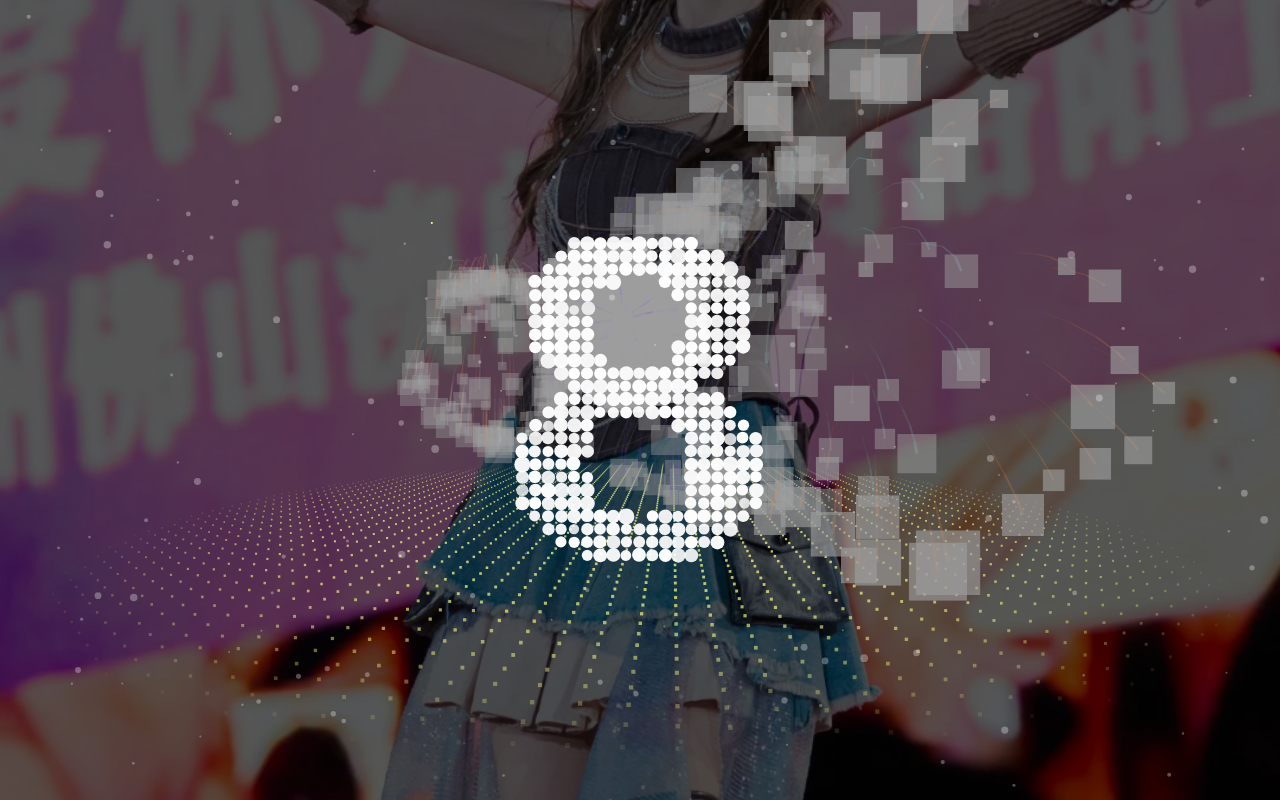
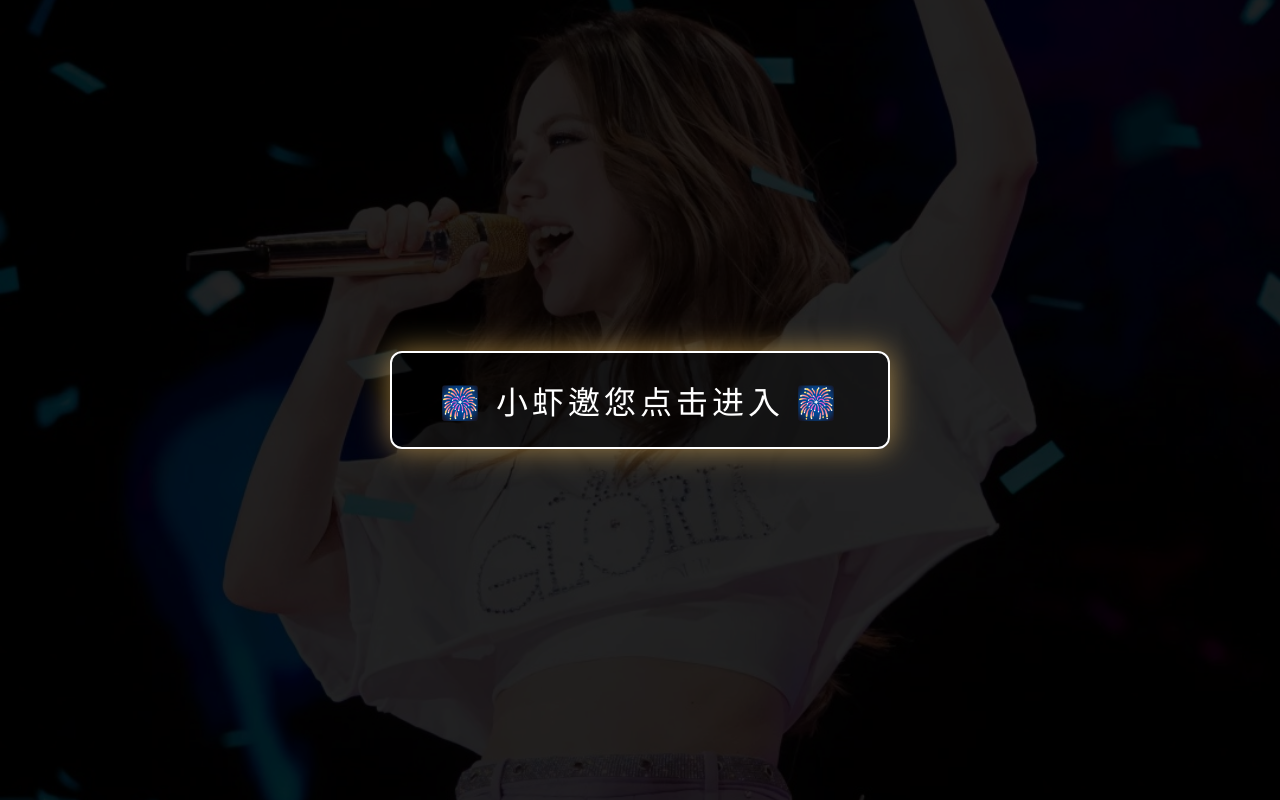
Before and after one commit to yingxia010315-tech/newyear2026, a plain HTML site: page index.html in a window 1280 px wide. Drawn offline with Linux system fonts and the light colour scheme.

Commit message:
Update index.html

```diff
--- a/index.html
+++ b/index.html
@@ -26,6 +26,34 @@ html,body{
   background:rgba(0,0,0,0.65); /* ⭐ 数值越大越暗 */
   pointer-events:none;
 }
+.start-screen{
+  position:fixed;
+  inset:0;
+  z-index:100000;
+  display:flex;
+  align-items:center;
+  justify-content:center;
+  background:rgba(0,0,0,0.6);
+}
+
+.start-btn{
+  padding:24px 48px;
+  font-size:32px;
+  color:#fff;
+  border:2px solid #fff;
+  border-radius:12px;
+  cursor:pointer;
+  letter-spacing:4px;
+  background:rgba(0,0,0,0.4);
+  box-shadow:0 0 30px rgba(255,200,100,0.6);
+  transition:all .3s;
+}
+
+.start-btn:hover{
+  transform:scale(1.1);
+  box-shadow:0 0 50px rgba(255,220,150,1);
+}
+
 </style>
 
 </head>
@@ -35,13 +63,9 @@ html,body{
 <canvas id="canvas" style="position:absolute;width:100%;height:100%;z-index:8888" width="1357" height="954"></canvas>
 <canvas style="position:absolute;width:100%;height:100%;z-index:9999" class="canvas" width="1357" height="954"></canvas>
 <audio id="bgm" src="music/bgm.mp3" loop preload="auto"></audio>
-<div id="startBtn"
-     style="
-       position:fixed;
-       inset:0;
-       z-index:100000;
-       cursor:pointer;
-     ">
+
+<div id="startBtn" class="start-screen">
+  <div class="start-btn">🎆 小虾邀您点击进入 🎆</div>
 </div>
 
 <div class="overlay">
@@ -55,6 +79,7 @@ html,body{
   </div>
 </div>
 <script>
+let started = false; // ⭐ 是否已进入
 function initVars(){
 
 	pi=Math.PI;
@@ -321,6 +346,11 @@ function draw(){
 }
 
 function frame(){
+
+	if (!started) {
+		requestAnimationFrame(frame);
+		return;
+	}
 
 	if(frames>100000){
 		seedTimer=0;
@@ -998,8 +1028,11 @@ S.Shape = (function () {
   }
 }());
 
+function startCountdown() {
+  S.init();
+}
 
-S.init();
+// S.init();
 const bgImages = [
   'images/bg1.jpg',
   'images/bg2.jpg',
@@ -1026,24 +1059,45 @@ const bg = document.getElementById('bg-slideshow');
 bg.style.backgroundImage = `url(${bgImages[0]})`;
 bg.style.opacity = 1;
 
-// 每 1 秒切换一张
+function startBackground() {
   setInterval(() => {
     bg.style.opacity = 0;
     setTimeout(() => {
       bgIndex = (bgIndex + 1) % bgImages.length;
       bg.style.backgroundImage = `url(${bgImages[bgIndex]})`;
       bg.style.opacity = 1;
-  }, 300); // 300ms 后切换图片
-}, 1000); // ⭐ 1 秒一张
+    }, 300);
+  }, 1000);
+}
 
 let bgm = document.getElementById('bgm');
 let startBtn = document.getElementById('startBtn');
 
 startBtn.addEventListener('click', () => {
+
+  // ① 打开总开关（烟花）
+  started = true;
+
+  // startBackground();
+  // startCountdown();
+
+  // ② 启动背景轮播
+  startBackground();
+
+  // ③ 启动倒计时
+  startCountdown();
+
+  // ④ 2 秒后播放音乐
+  setTimeout(() => {
   bgm.volume = 0.6;
   bgm.play();
-  startBtn.remove(); // 播放后移除点击层
+  }, 2000);
+
+  // ⑤ 移除遮罩
+  startBtn.remove();
 });
+
+
 
 
 
@@ -1052,5 +1106,4 @@ startBtn.addEventListener('click', () => {
 
 
 
-
 </body></html>
```
Lines whose indentation alone changed are shown as unchanged.
